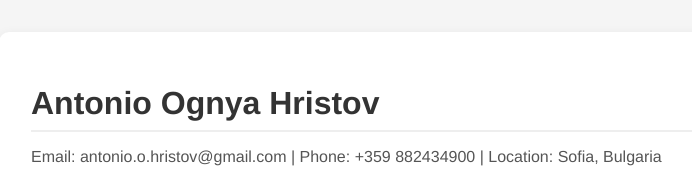
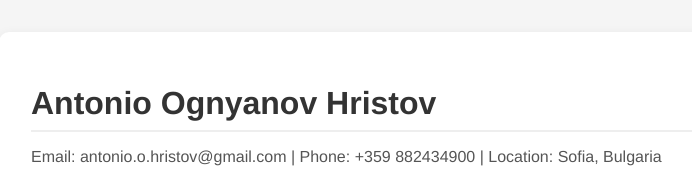
Before and after one commit to RagnorGG/aws-cloud-resume-challenge, a plain HTML site: page website/index.html in a window 1280 px wide. Shown: the top 182 px of the page, without its empty margins (209-901 px from the left). Drawn offline with Linux system fonts and the light colour scheme; no server answers.

Commit message:
Update index.html
test

```diff
--- a/website/index.html
+++ b/website/index.html
@@ -10,7 +10,7 @@
     <body>
         <div class="resume">
             <header class="info">
-                <h1>Antonio Ognya Hristov</h1>
+                <h1>Antonio Ognyanov Hristov</h1>
                 <p>
                     Email: antonio.o.hristov@gmail.com | Phone: +359 882434900 |
                     Location: Sofia, Bulgaria
```
